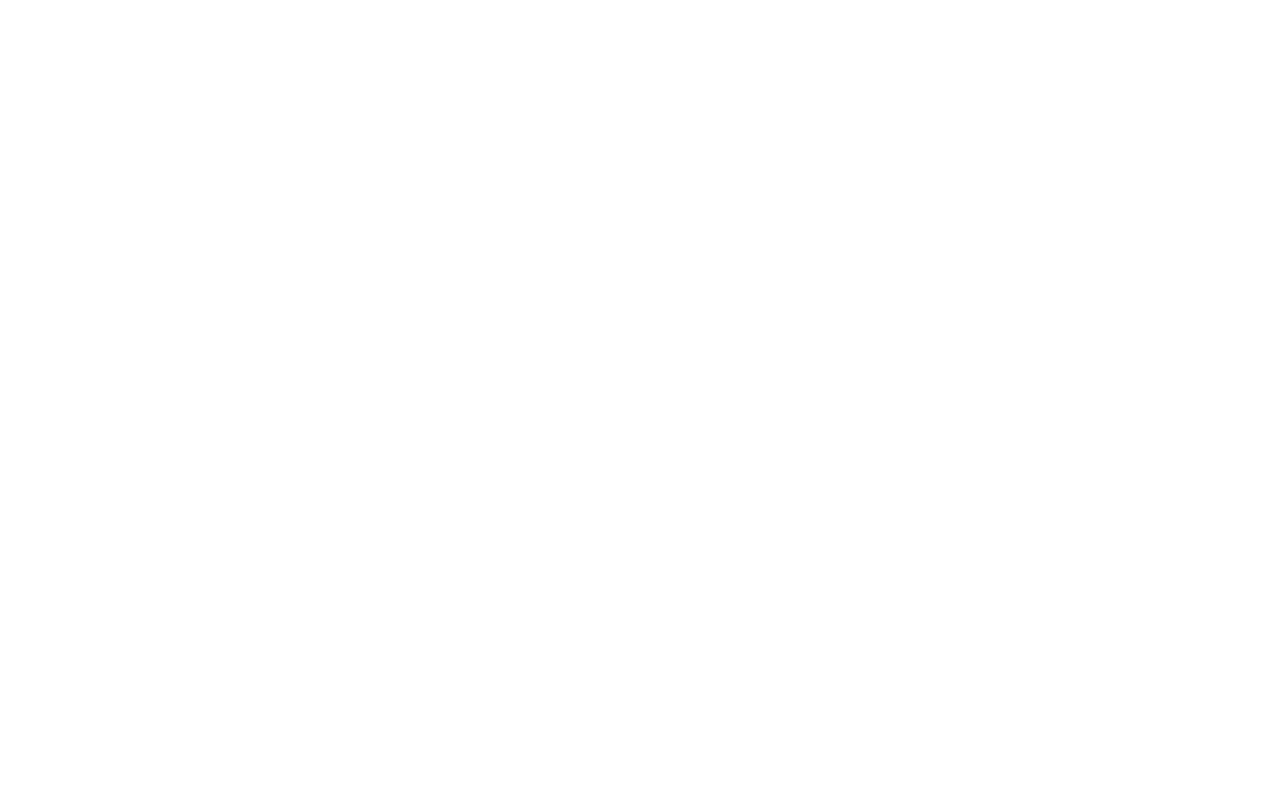
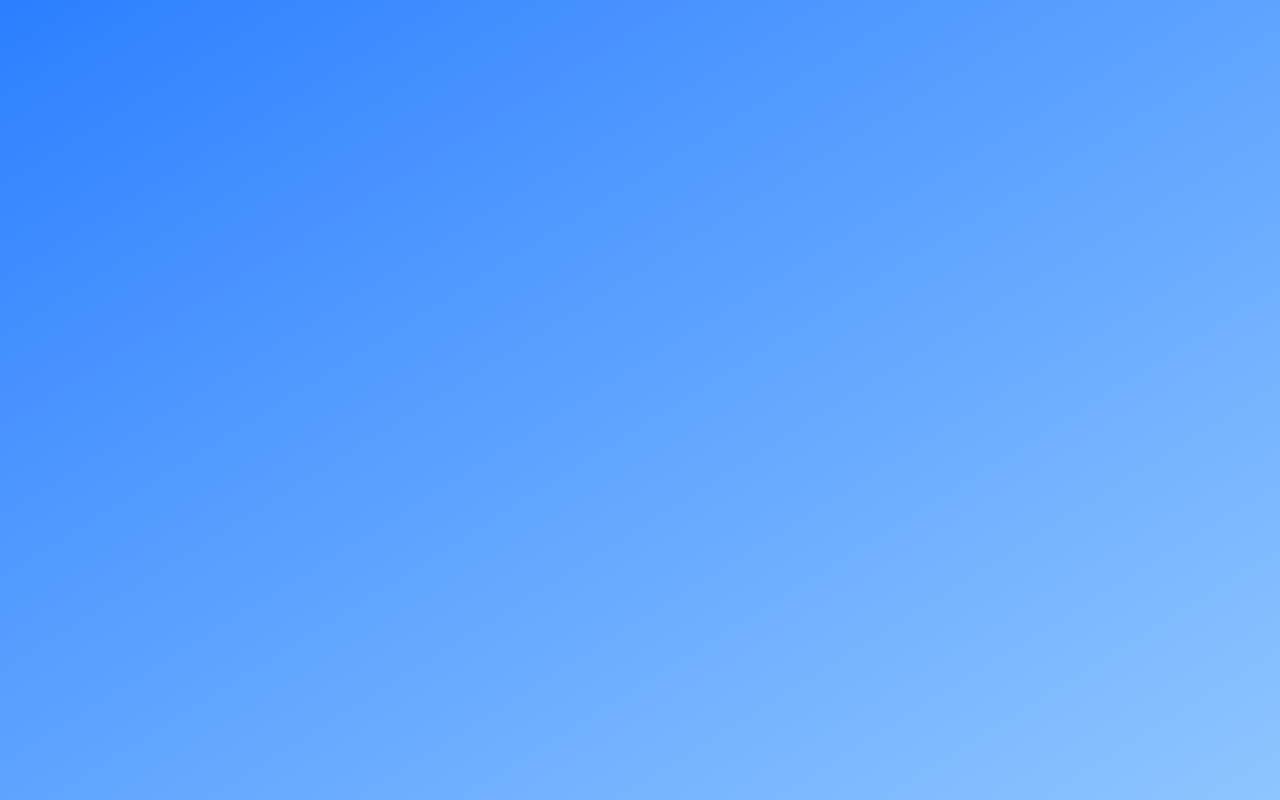
Before and after one commit to jaredbnm/Feelsync, a React (Vite) app in the folder react-app/: page / in a window 1280 px wide. Built offline with nearby package versions, Linux system fonts and the light colour scheme.

Commit message:
creating a background

```diff
--- a/react-app/src/App.jsx
+++ b/react-app/src/App.jsx
@@ -1,7 +1,9 @@
 import Background from "./Background";
 
 function App() {
-  return <Background />;
+  return (
+    <Background />
+  );
 }
 
 export default App;
--- a/react-app/src/Background.jsx
+++ b/react-app/src/Background.jsx
@@ -1,6 +1,6 @@
 function Background() {
     return (
-        <div></div>
+        <div className="min-h-screen bg-gradient-to-br from-blue-500 to-blue-300"></div>
     );
 }
 
--- a/react-app/src/index.css
+++ b/react-app/src/index.css
@@ -7,6 +7,7 @@
 
   color-scheme: light dark;
   color: rgba(255, 255, 255, 0.87);
+  background-color: white;
   font-synthesis: none;
   text-rendering: optimizeLegibility;
   -webkit-font-smoothing: antialiased;
```
